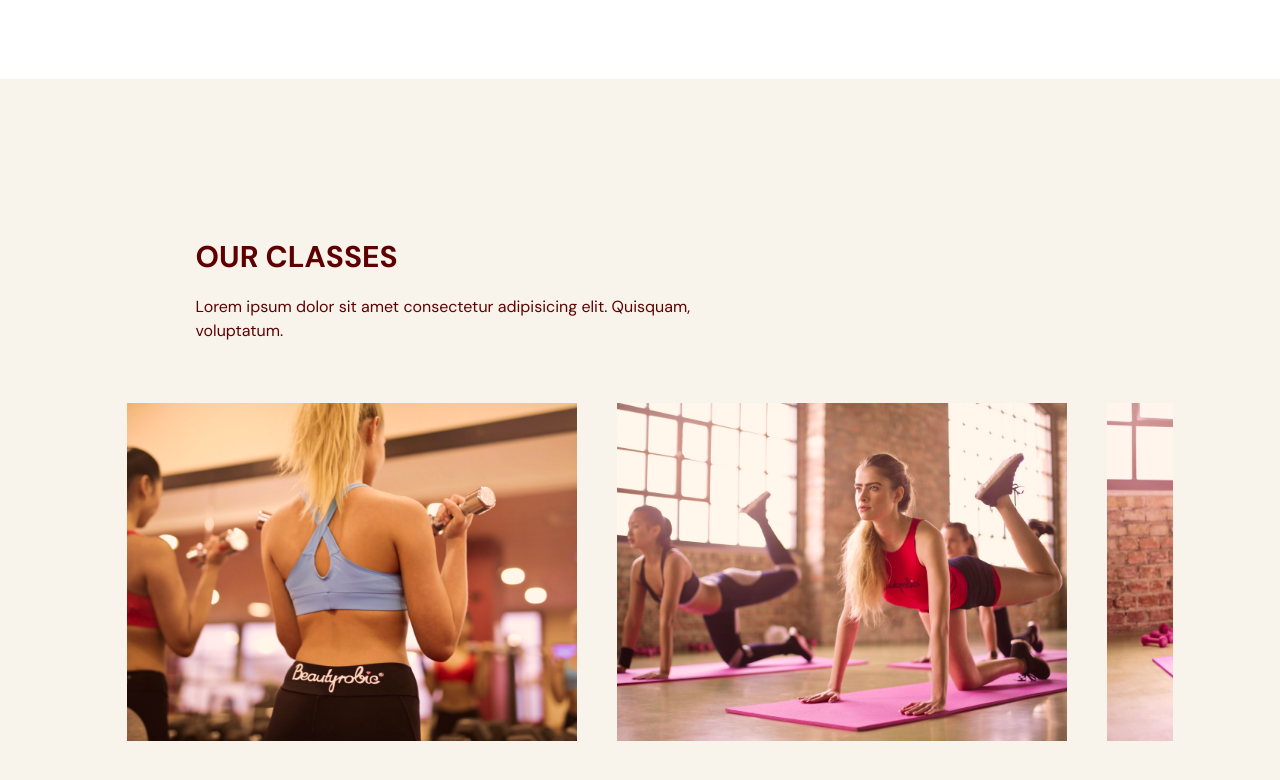
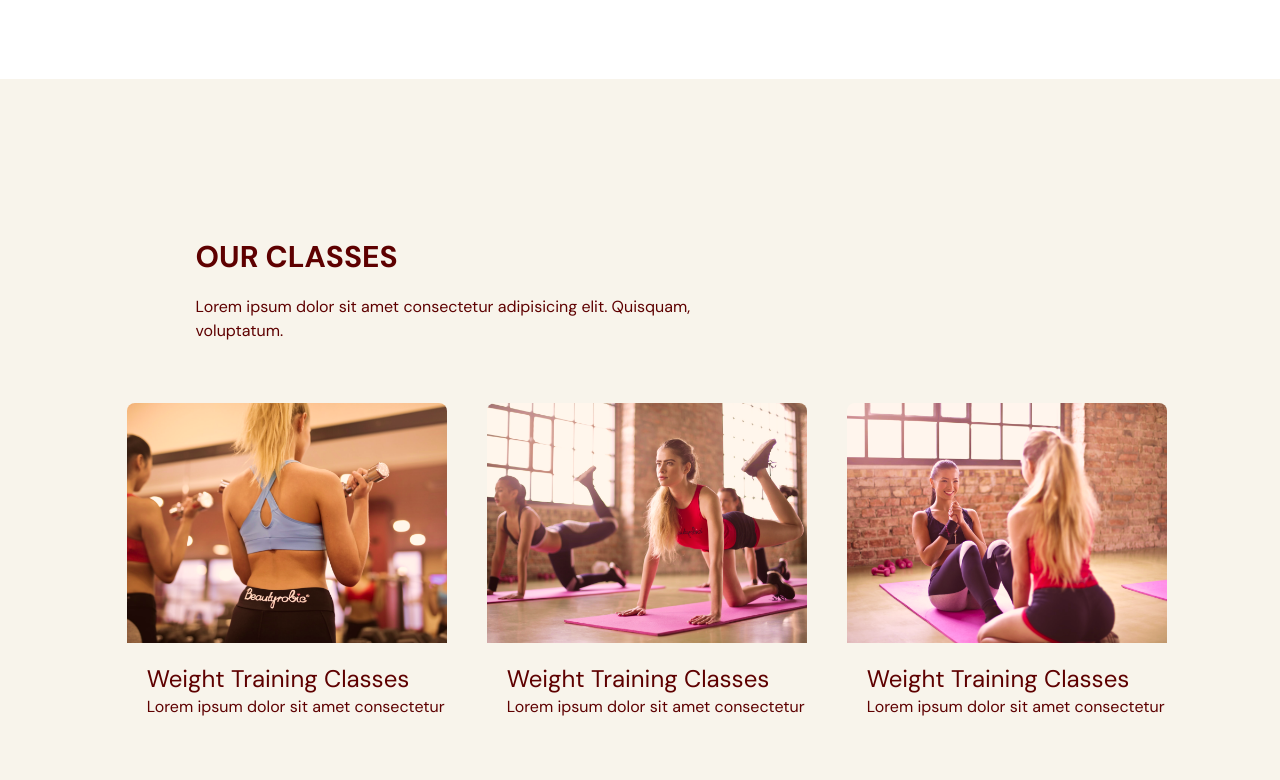
Before and after one commit to AhmadBahr/EVOGYM, a React (Vite) app: page / in a window 1280 px wide. Shown: the part 1946-2726 px from the top of the page. Built offline with nearby package versions, Linux system fonts and the light colour scheme.

Commit message:
mapping them

```diff
--- a/src/scenes/OurClasses/Index.tsx
+++ b/src/scenes/OurClasses/Index.tsx
@@ -8,6 +8,38 @@ import image6 from '../../assets/image6.png'
 import { motion } from 'framer-motion'
 import HText from '../../shared/Htext'
 
+const classes = [
+    {
+        name: "Weight Training Classes",
+        description: "Lorem ipsum dolor sit amet consectetur adipisicing elit. Quisquam, voluptatum.",
+        image: image1
+    },
+    {
+        name: "Weight Training Classes",
+        description: "Lorem ipsum dolor sit amet consectetur adipisicing elit. Quisquam, voluptatum.",
+        image: image2
+    },
+    {
+        name: "Weight Training Classes",
+        description: "Lorem ipsum dolor sit amet consectetur adipisicing elit. Quisquam, voluptatum.",
+        image: image3
+    },
+    {
+        name: "Weight Training Classes",
+        description: "Lorem ipsum dolor sit amet consectetur adipisicing elit. Quisquam, voluptatum.",
+        image: image4
+    },
+    {
+        name: "Weight Training Classes",
+        description: "Lorem ipsum dolor sit amet consectetur adipisicing elit. Quisquam, voluptatum.",
+        image: image5
+    },
+    {
+        name: "Weight Training Classes",
+        description: "Lorem ipsum dolor sit amet consectetur adipisicing elit. Quisquam, voluptatum.",
+        image: image6
+    }
+]
 type Props = {
     setselectedPage: (value: SelectedPage) => void
 }
@@ -34,24 +66,17 @@ function OurClasses({ setselectedPage }: Props) {
             </motion.div>
             <div className='mt-10 h-[353px] w-full overflow-x-auto overflow-y-hidden'>
                 <ul className='whitespace-nowrap'>
-                    <li className='inline-block mx-5'>
-                        <img className='h-full w-[450px]' src={image1} alt="" />
-                    </li>
-                    <li className='inline-block mx-5'>
-                        <img className='h-full w-[450px]' src={image2} alt="" />
-                    </li>
-                    <li className='inline-block mx-5'>
-                        <img className='h-full w-[450px]' src={image3} alt="" />
-                    </li>
-                    <li className='inline-block mx-5'>
-                        <img className='h-full w-[450px]' src={image4} alt="" />
-                    </li>
-                    <li className='inline-block mx-5'>
-                        <img className='h-full w-[450px]' src={image5} alt="" />
-                    </li>
-                    <li className='inline-block mx-5'>
-                        <img className='h-full w-[450px]' src={image6} alt="" />
-                    </li>
+                    {classes.map((item, index) => (
+                        <li key={`${item.name}-${index}`} className='inline-block mx-5'>
+                            <div className='w-80 h-[330px] bg-primary-200 rounded-lg overflow-hidden'>
+                                <img src={item.image} alt={item.name} />
+                                <div className='p-5'>
+                                    <p className='text-2xl font-medium'>{item.name}</p>
+                                    <p className='text-md'>{item.description}</p>
+                                </div>
+                            </div>
+                        </li>
+                    ))}
                 </ul>
             </div>
         </motion.div>
```
